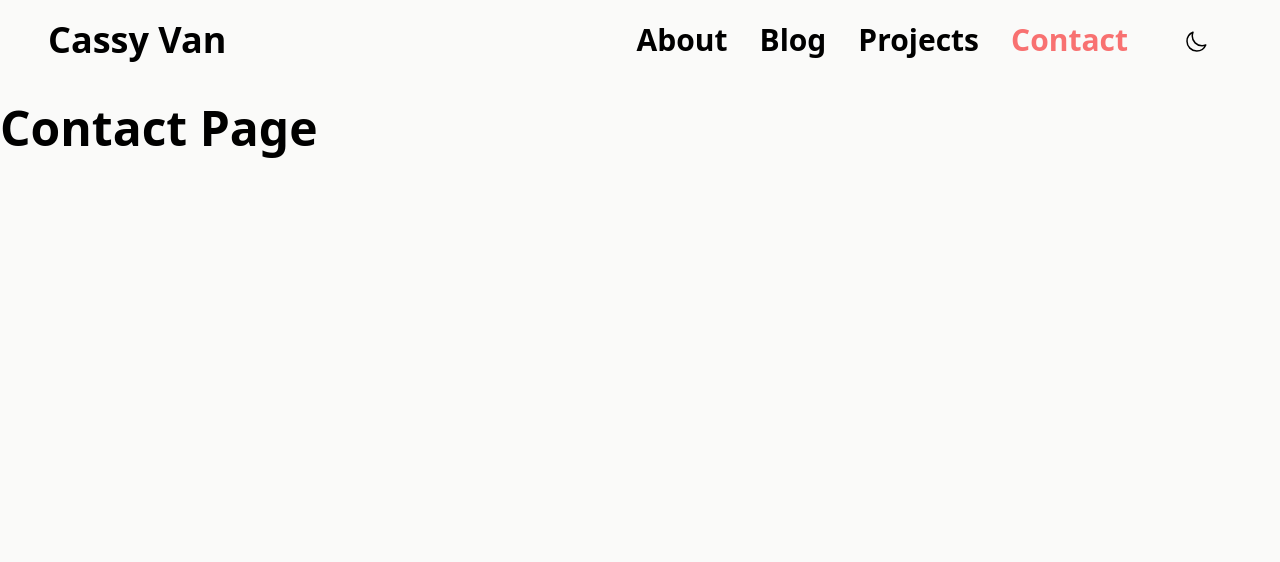
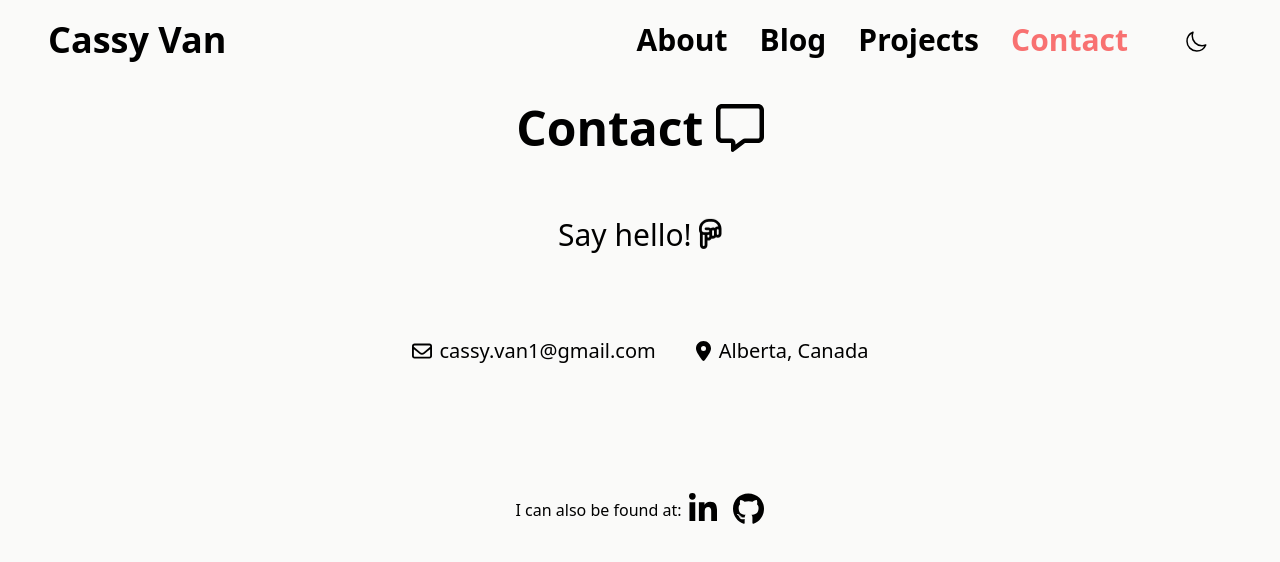
Before and after one commit to cassyvan/cassyvan.github.io, a Next.js app: page /contact in a window 1280 px wide. Shown: the top 562 px of the page. Built offline with nearby package versions, Linux system fonts and the light colour scheme.

Commit message:
contact page

```diff
--- a/pages/contact.tsx
+++ b/pages/contact.tsx
@@ -1,7 +1,63 @@
+import { faGithub, faLinkedinIn } from "@fortawesome/free-brands-svg-icons";
+import {
+  faHandPointDown,
+  faEnvelope,
+  faEnvelopeOpen,
+  faMessage,
+} from "@fortawesome/free-regular-svg-icons";
+import { faLocationDot } from "@fortawesome/free-solid-svg-icons";
+import { FontAwesomeIcon } from "@fortawesome/react-fontawesome";
+import Link from "next/link";
+
 const ContactPage = () => {
   return (
-    <div>
-      <h1>Contact Page</h1>
+    <div className="flex-col h-[40rem]">
+      <div className="flex justify-center ">
+        <h1>
+          Contact{" "}
+          <FontAwesomeIcon icon={faMessage} className="animate-message" />
+        </h1>
+      </div>
+      <div className="flex justify-center py-12">
+        <h3>
+          Say hello!{" "}
+          <FontAwesomeIcon icon={faHandPointDown} className="animate-bounce" />
+        </h3>
+      </div>
+      <div className="flex justify-center pt-8 pb-16 gap-10 text-xl">
+        <div className="group flex">
+          <div className="hidden group-hover:block">
+            <FontAwesomeIcon icon={faEnvelopeOpen} />
+          </div>
+          <div className="group-hover:hidden">
+            <FontAwesomeIcon icon={faEnvelope} />
+          </div>
+          <div className="group-hover:text-red-300 dark:group-hover:text-sky-200 pl-2">
+            <Link href={"mailto:cassy.van1@gmail.com"}>
+              cassy.van1@gmail.com
+            </Link>
+          </div>
+        </div>
+        <div>
+          <FontAwesomeIcon icon={faLocationDot} className="pr-2" />
+          Alberta, Canada
+        </div>
+      </div>
+      <span className="flex justify-center items-center pt-16">
+        I can also be found at:
+        <a href="https://www.linkedin.com/in/cassy-van" target="_blank">
+          <FontAwesomeIcon
+            icon={faLinkedinIn}
+            className="px-2 fa-2x hover:text-red-300 dark:hover:text-sky-200"
+          />
+        </a>
+        <a href="https://github.com/cassyvan" target="_blank ">
+          <FontAwesomeIcon
+            icon={faGithub}
+            className="pl-2 fa-2x hover:text-red-300 dark:hover:text-sky-200"
+          />
+        </a>
+      </span>
     </div>
   );
 };
--- a/tailwind.config.ts
+++ b/tailwind.config.ts
@@ -24,10 +24,18 @@ const config: Config = {
           "70%": { transform: "rotate(105deg)" },
           "100%": { transform: "rotate(95deg)" },
         },
+        message: {
+          "0%": { transform: "rotate(0deg)" },
+          "10%": { transform: "rotate(10deg)" },
+          "20%": { transform: "rotate(20deg)" },
+          "30%": { transform: "rotate(10deg)" },
+          "40%": { transform: "rotate(0deg)" },
+        },
       },
       animation: {
         avatar: "blob 12s linear infinite alternate",
         fish: "fish 2s linear infinite",
+        message: "message 2s linear infinite",
       },
     },
   },
```
